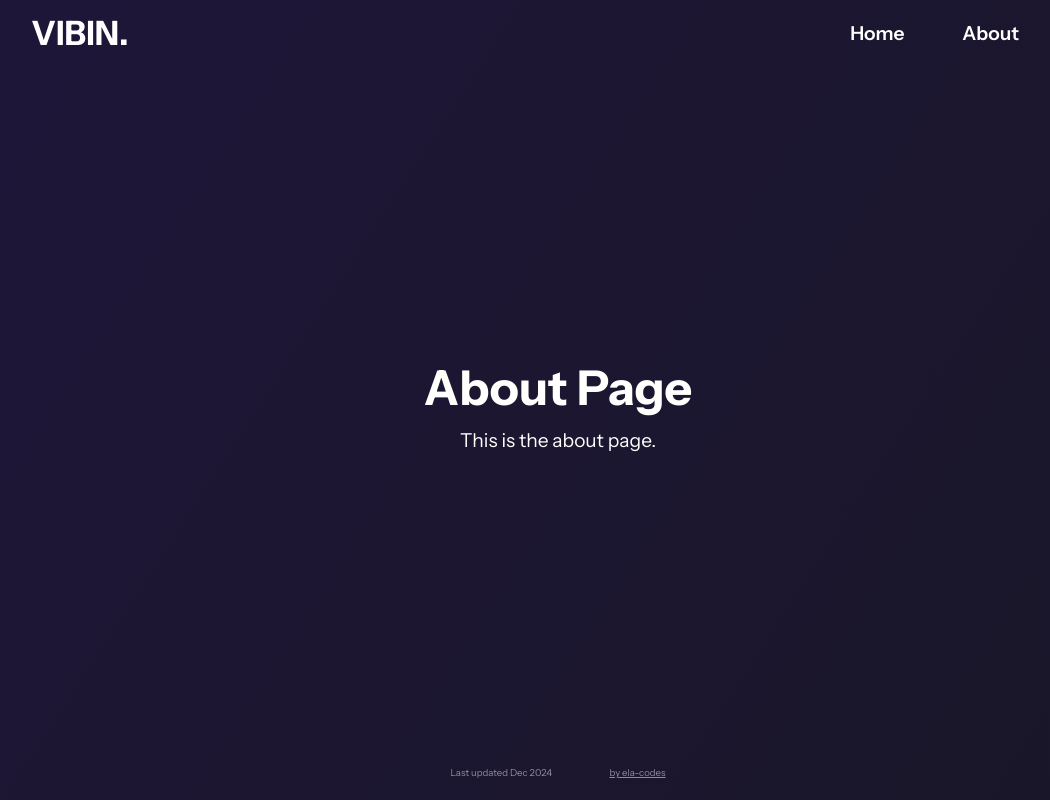
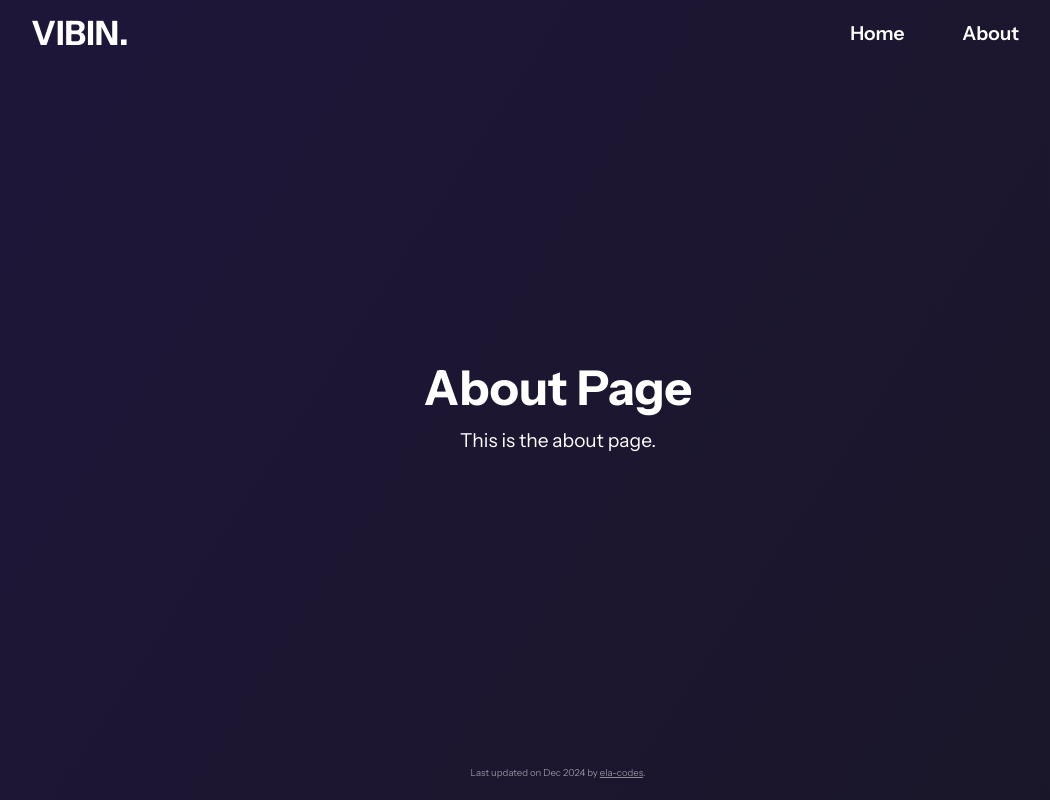
Before and after one commit to ela-codes/vibin, a React (Create React App) app in the folder frontend/: page /about in a window 1280 px wide. Shown: the whole page, without its empty margins (82-1132 px from the left). Built offline with nearby package versions, Linux system fonts and the light colour scheme.

Commit message:
fix: footer syling

```diff
--- a/frontend/src/navigation/Footer.js
+++ b/frontend/src/navigation/Footer.js
@@ -2,8 +2,8 @@ export default function Footer() {
     return (
         <footer className="container mt-auto">
             <div id="footerText" className="container d-flex justify-content-center ">
-                <p className="text-white-50 px-4">Last updated Dec 2024</p>
-                <a href="https://github.com/ela-codes" className="text-white-50 px-4">by ela-codes</a>
+                <p className="text-white-50 px-4">Last updated on Dec 2024 by <a href="https://github.com/ela-codes" className="text-white-50">ela-codes</a>.</p>
+
             </div>
         </footer>
     );
```
